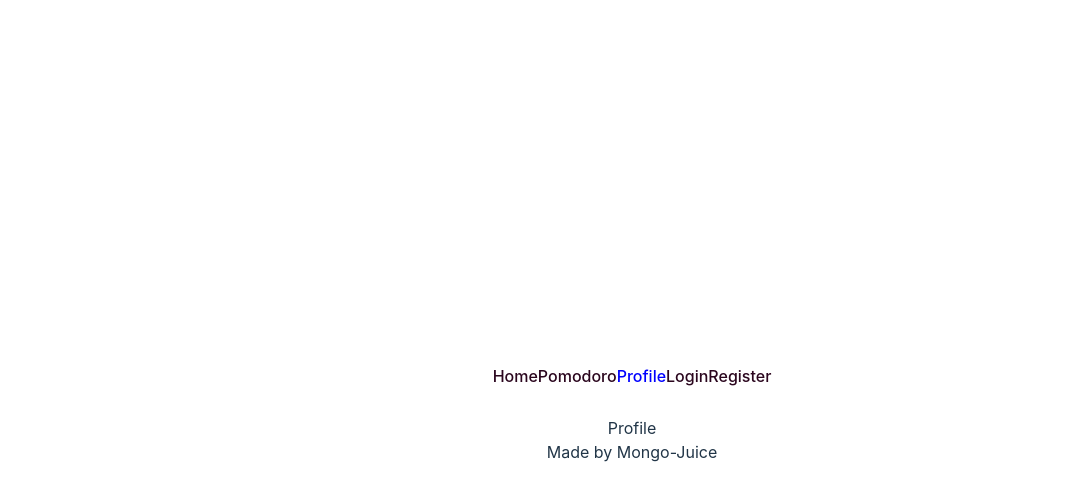
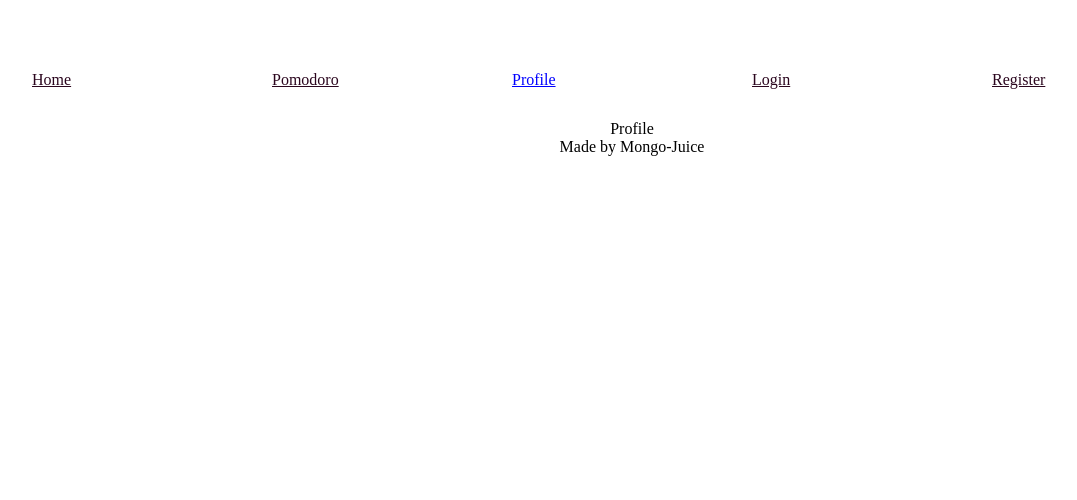
Before and after one commit to SamM71/lap3-project-frontend, a React (Vite) app: page /profile in a window 1280 px wide. Shown: the top 500 px of the page, without its empty margins (8-1085 px from the left). Built offline with nearby package versions, Linux system fonts and the light colour scheme.

Commit message:
edit css so navbar items are spaced out

```diff
--- a/src/App.css
+++ b/src/App.css
@@ -5,45 +5,9 @@
   text-align: center;
 }
 
-.logo {
-  height: 6em;
-  padding: 1.5em;
-  will-change: filter;
-  transition: filter 300ms;
-}
-.logo:hover {
-  filter: drop-shadow(0 0 2em #646cffaa);
-}
-.logo.react:hover {
-  filter: drop-shadow(0 0 2em #61dafbaa);
-}
-
-@keyframes logo-spin {
-  from {
-    transform: rotate(0deg);
-  }
-  to {
-    transform: rotate(360deg);
-  }
-}
-
-@media (prefers-reduced-motion: no-preference) {
-  a:nth-of-type(2) .logo {
-    animation: logo-spin infinite 20s linear;
-  }
-}
-
-.card {
-  padding: 2em;
-}
-
-.read-the-docs {
-  color: #888;
-}
-
 nav {
   display: flex;
-  justify-content: space-around;
+  justify-content: start;
   align-items: center;
   min-height: 10vh;
 }
@@ -51,12 +15,7 @@ nav {
 .nav-links {
   width: 100%;
   display: flex;
-  justify-content: space-around;
+  justify-content: start;
   align-items: center;
   list-style: none;
 }
-
-a {
-  color: black;
-  text-decoration: none;
-}
--- a/src/components/NavBar/index.jsx
+++ b/src/components/NavBar/index.jsx
@@ -7,11 +7,11 @@ const NavBar = () => {
     <>
       <header>
         <nav>
-          <NavLink to="/" style={styles}>Home</NavLink>
-          <NavLink to="/pomodoro" style={styles}>Pomodoro</NavLink>
-          <NavLink to="/profile" style={styles}>Profile</NavLink>
-          <NavLink to="/login" style={styles}>Login</NavLink>
-          <NavLink to="/register" style={styles}>Register</NavLink>
+          <NavLink to="/" style={styles} className={"nav-links"}>Home</NavLink>
+          <NavLink to="/pomodoro" style={styles} className={"nav-links"}>Pomodoro</NavLink>
+          <NavLink to="/profile" style={styles} className={"nav-links"}>Profile</NavLink>
+          <NavLink to="/login" style={styles} className={"nav-links"}>Login</NavLink>
+          <NavLink to="/register" style={styles} className={"nav-links"}>Register</NavLink>
         </nav>
       </header>
       <Outlet />
--- a/src/index.css
+++ /dev/null
@@ -1,69 +0,0 @@
-:root {
-  font-family: Inter, system-ui, Avenir, Helvetica, Arial, sans-serif;
-  line-height: 1.5;
-  font-weight: 400;
-
-  color-scheme: light dark;
-  color: rgba(255, 255, 255, 0.87);
-  background-color: #4C526A;
-
-  font-synthesis: none;
-  text-rendering: optimizeLegibility;
-  -webkit-font-smoothing: antialiased;
-  -moz-osx-font-smoothing: grayscale;
-  -webkit-text-size-adjust: 100%;
-}
-
-a {
-  font-weight: 500;
-  color: #646cff;
-  text-decoration: inherit;
-}
-a:hover {
-  color: #535bf2;
-}
-
-body {
-  margin: 0;
-  display: flex;
-  place-items: center;
-  min-width: 320px;
-  min-height: 100vh;
-}
-
-h1 {
-  font-size: 3.2em;
-  line-height: 1.1;
-}
-
-button {
-  border-radius: 8px;
-  border: 1px solid transparent;
-  padding: 0.6em 1.2em;
-  font-size: 1em;
-  font-weight: 500;
-  font-family: inherit;
-  background-color: #1a1a1a;
-  cursor: pointer;
-  transition: border-color 0.25s;
-}
-button:hover {
-  border-color: #646cff;
-}
-button:focus,
-button:focus-visible {
-  outline: 4px auto -webkit-focus-ring-color;
-}
-
-@media (prefers-color-scheme: light) {
-  :root {
-    color: #213547;
-    background-color: #ffffff;
-  }
-  a:hover {
-    color: #747bff;
-  }
-  button {
-    background-color: #f9f9f9;
-  }
-}
--- a/src/main.jsx
+++ b/src/main.jsx
@@ -2,7 +2,6 @@ import React from 'react'
 import ReactDOM from 'react-dom/client'
 import { BrowserRouter as Router } from 'react-router-dom'
 import App from './App.jsx'
-import './index.css'
 
 ReactDOM.createRoot(document.getElementById('root')).render(
   <Router>
```
